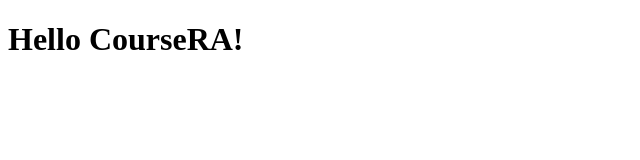
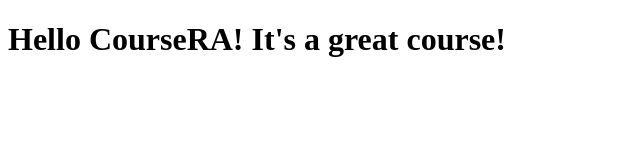
Before and after one commit to mface1337/Coursera-test, a plain HTML site: page site/index.html in a window 1280 px wide. Shown: the whole page, without its empty margins (0-640 px from the left). Drawn offline with Linux system fonts and the light colour scheme.

Commit message:
Small addition to page content

```diff
--- a/site/index.html
+++ b/site/index.html
@@ -4,6 +4,6 @@
 	<title>Hello CourseRA!</title>
 </head>
 <body>
-<h1>Hello CourseRA!</h1>
+<h1>Hello CourseRA! It's a great course!</h1>
 </body>
 </html>
```
